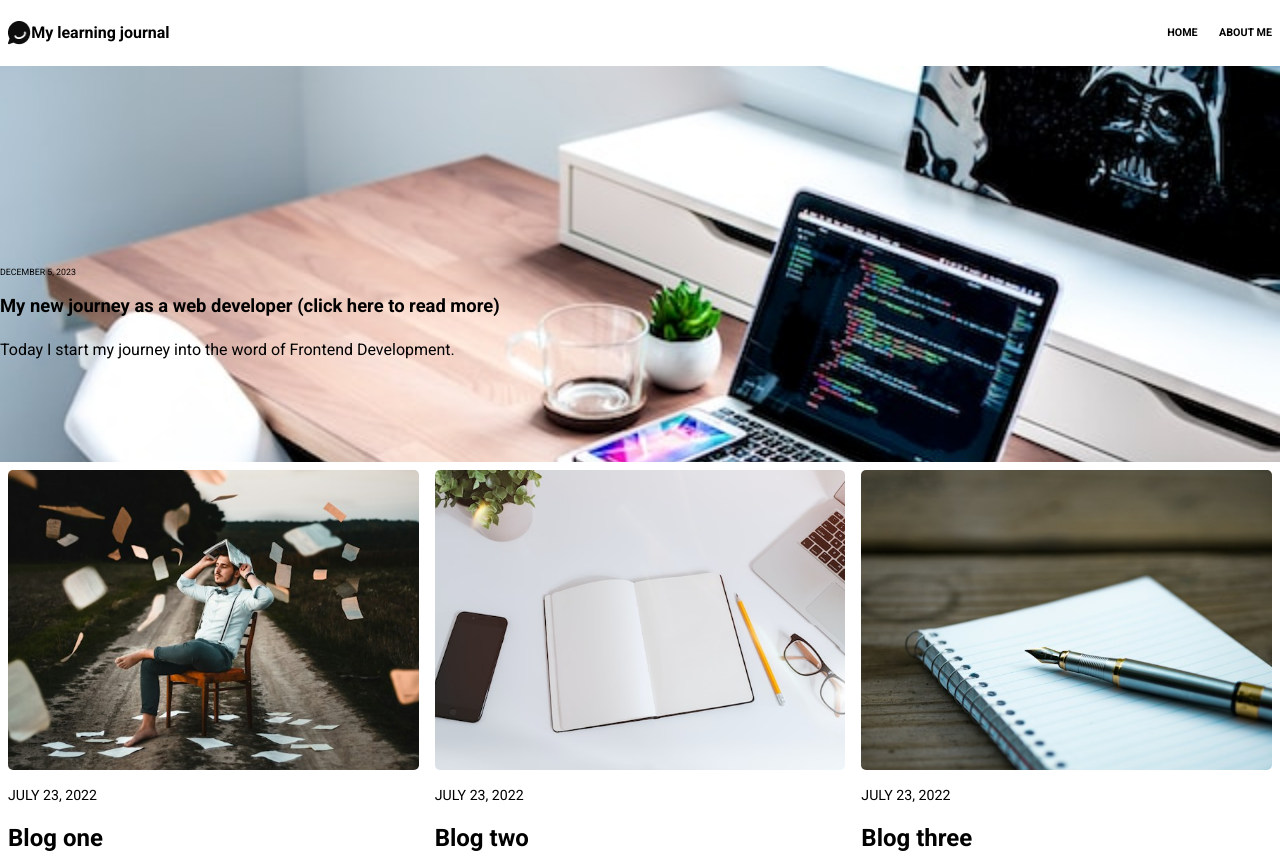
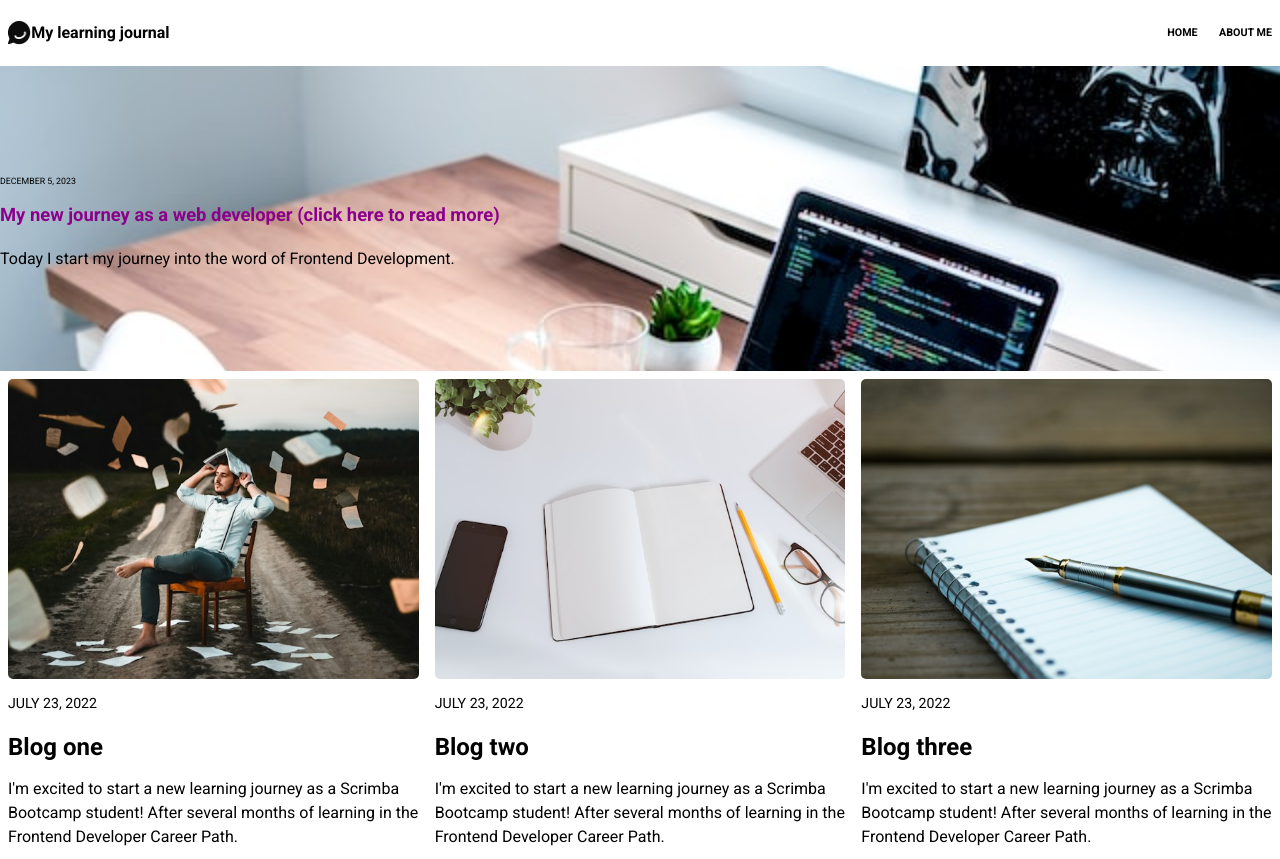
Before and after one commit to mwojtczak001/learningjournal, a plain HTML site: page index.html in a window 1280 px wide. Shown: the top 859 px of the page. Drawn offline with nearby package versions, Linux system fonts and the light colour scheme.

Commit message:
Update article styles

```diff
--- a/css/style.css
+++ b/css/style.css
@@ -61,16 +61,17 @@ p {
 }
 
 .date {
-    margin-top: 100px;
+    margin-top: 1em;
     font-size: 0.55rem;
     margin-bottom: 1.5em;
 }
 
 .intro-title {
-    font-weight: 800;
+    font-weight: 900;
     font-size: 1.15rem;
     margin-bottom: 1em;
     cursor: pointer;
+    color: darkmagenta;
 }
 
 .blog-grid {
```
